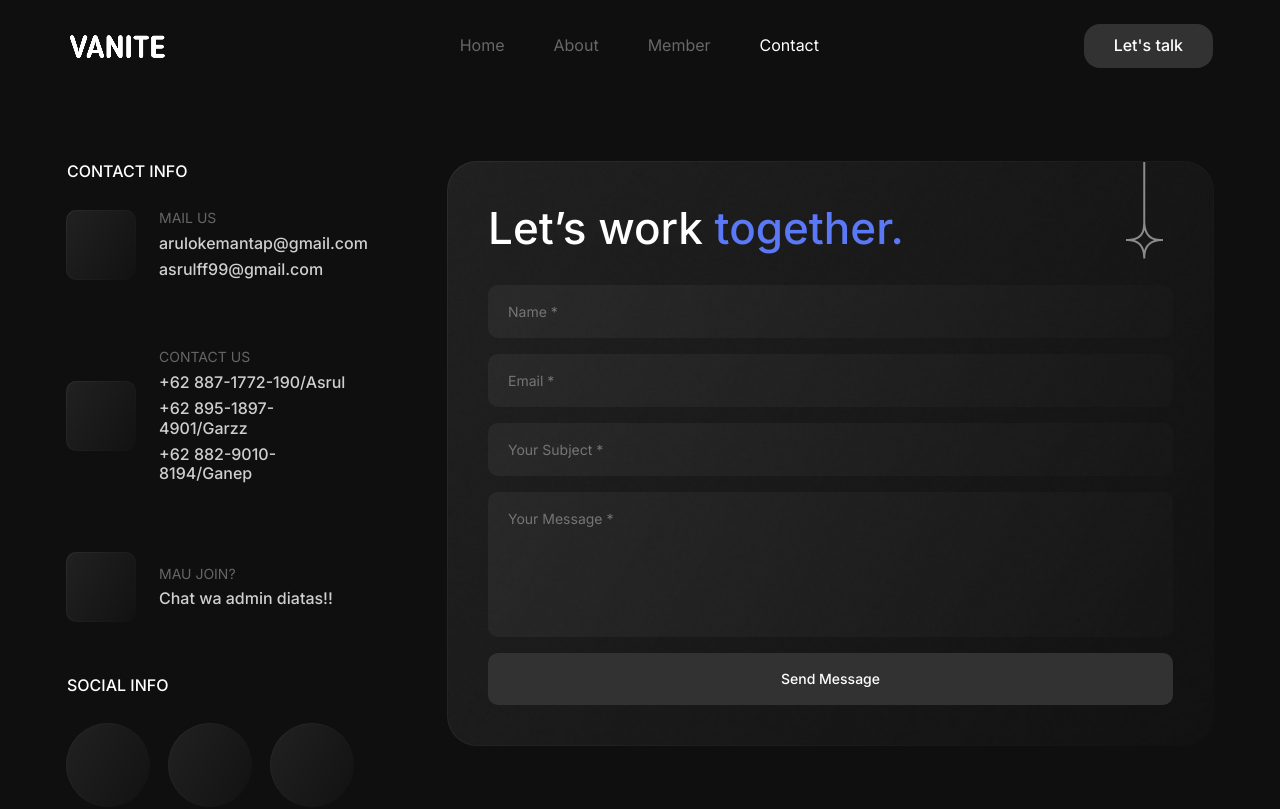
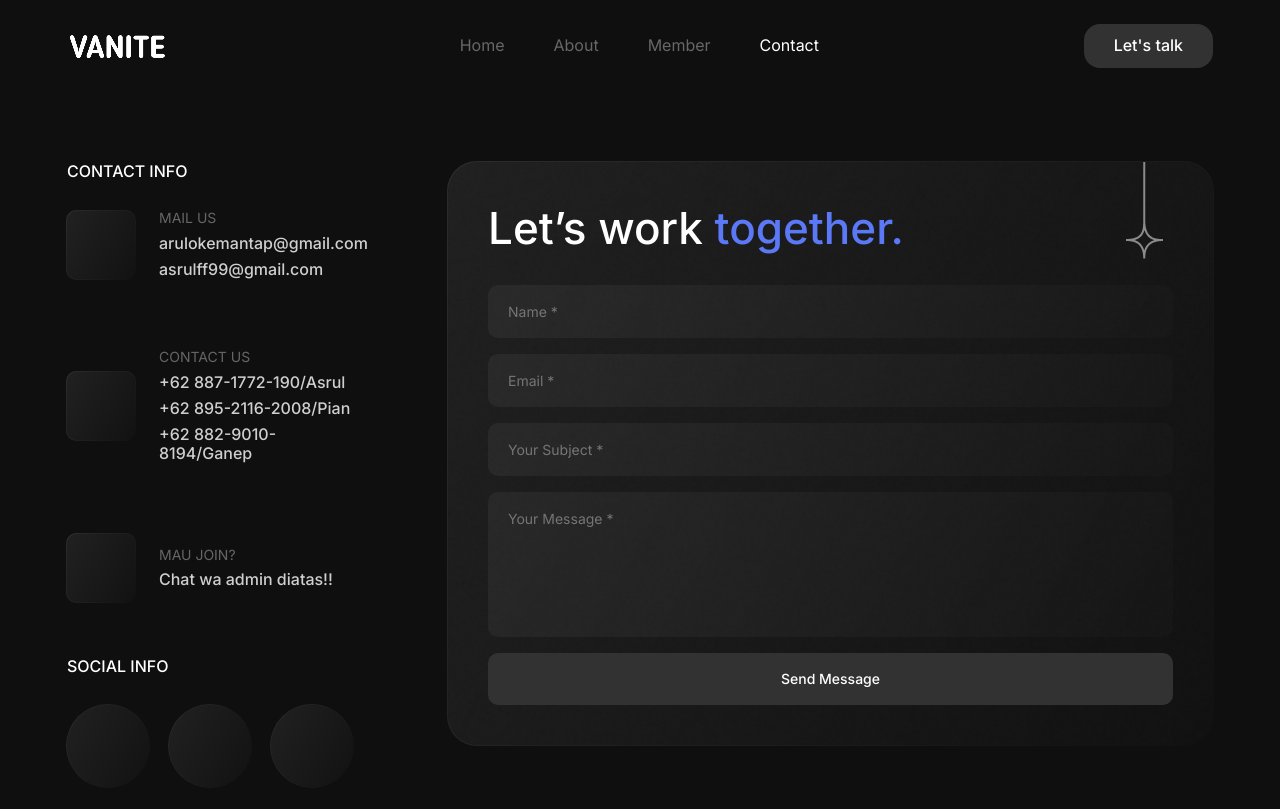
Before and after one commit to cc-vanite/cc-vanite.github.io, a plain HTML site: page contact.html in a window 1280 px wide. Shown: the top 809 px of the page. Drawn offline with Linux system fonts and the light colour scheme; some icons are missing.

Commit message:
Update contact.html

```diff
--- a/contact.html
+++ b/contact.html
@@ -75,7 +75,7 @@
                                 <div class="right">
                                     <span>Contact Us</span>
                                     <h4>+62 887-1772-190/Asrul</h4>
-                                    <h4>+62 895-1897-4901/Garzz</h4>
+                                    <h4>+62 895-2116-2008/Pian</h4>
                                     <h4>+62 882-9010-8194/Ganep</h4>
                                 </div>
                             </li>
```
